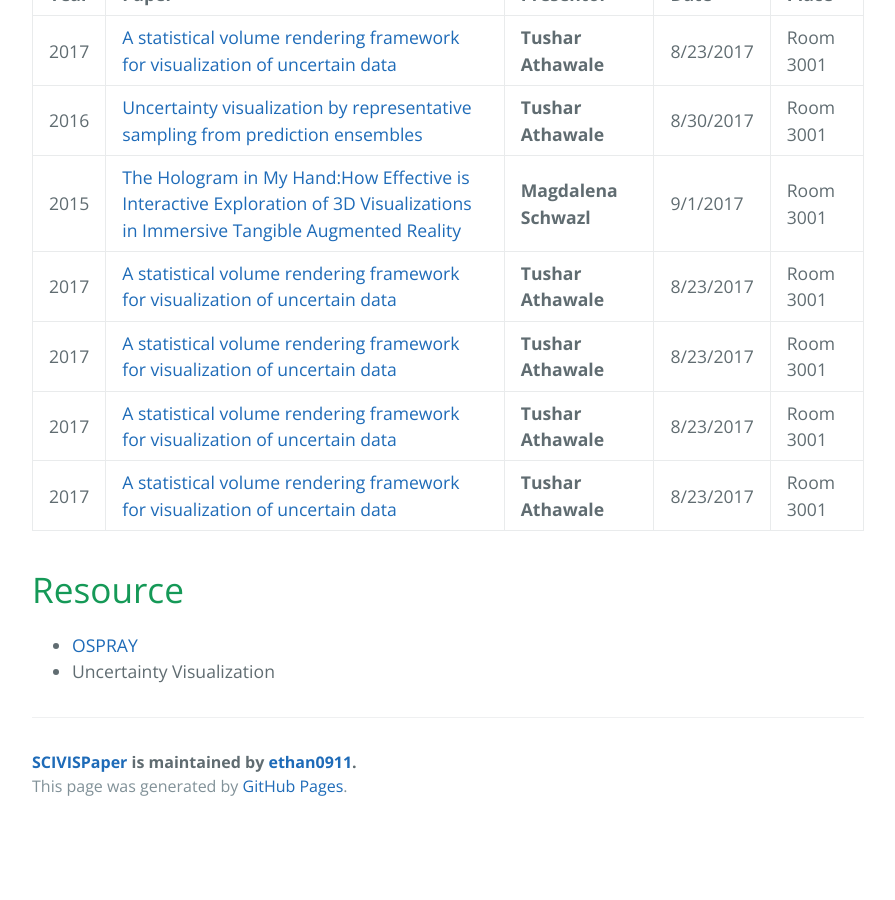
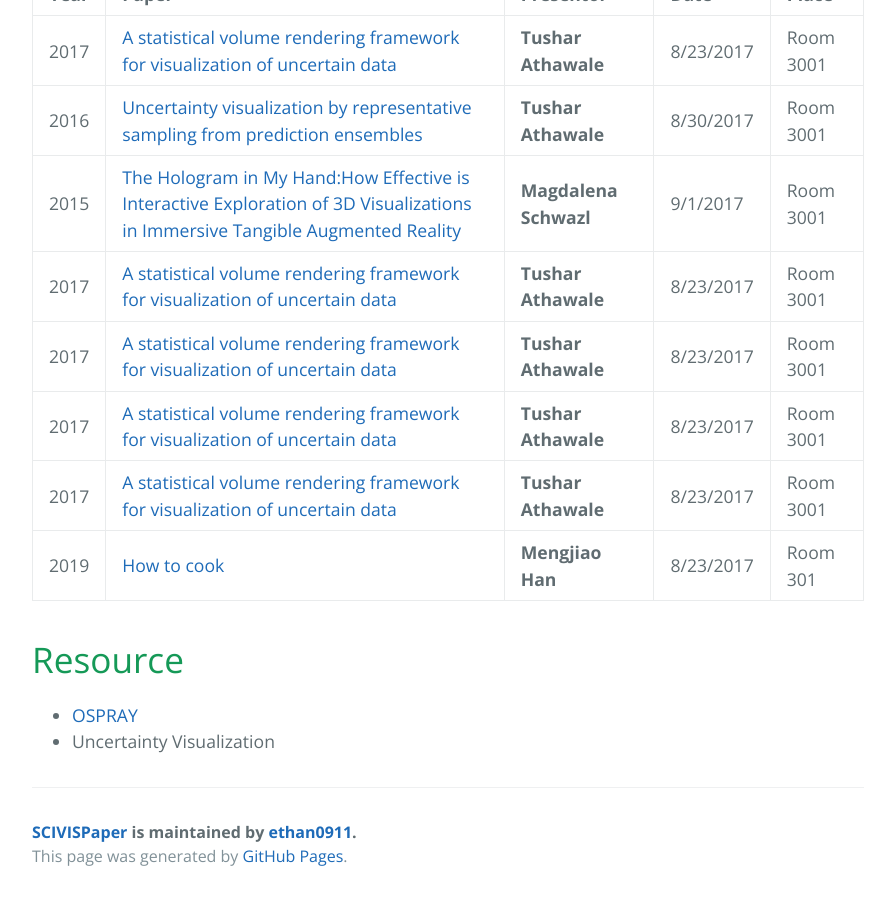
Before and after one commit to ethan0911/SCIVISPaper, a Jekyll site: the page built from index.md, in a window 1280 px wide and 900 px high, scrolled down 620 px. Shown: the whole window, without its empty margins (192-1087 px from the left). Built offline with Jekyll 4.4.1, drawn with Linux system fonts in a browser that asks for light colours; the repository's description, which GitHub fills in, is left out; our own code applies the rules of GitHub Pages for plain Markdown files; before the commit the page ends 1450 px from its top, so only the background shows below that.

Commit message:
Mengjiao

```diff
--- a/index.md
+++ b/index.md
@@ -17,6 +17,7 @@ Anyone who is interested and willing to join is welcomed.
 |2017   |[A statistical volume rendering framework for visualization of uncertain data](http://ieeexplore.ieee.org/document/7778257/)|**Tushar Athawale**| 8/23/2017|Room 3001|
 |2017   |[A statistical volume rendering framework for visualization of uncertain data](http://ieeexplore.ieee.org/document/7778257/)|**Tushar Athawale**| 8/23/2017|Room 3001|
 |2017   |[A statistical volume rendering framework for visualization of uncertain data](http://ieeexplore.ieee.org/document/7778257/)|**Tushar Athawale**| 8/23/2017|Room 3001|
+|2019   |[How to cook](http://ieeexplore.ieee.org/document/7778257/)|**Mengjiao Han**| 8/23/2017|Room 301|
 
 
 
```
Also changed, not shown: 1 other file.
